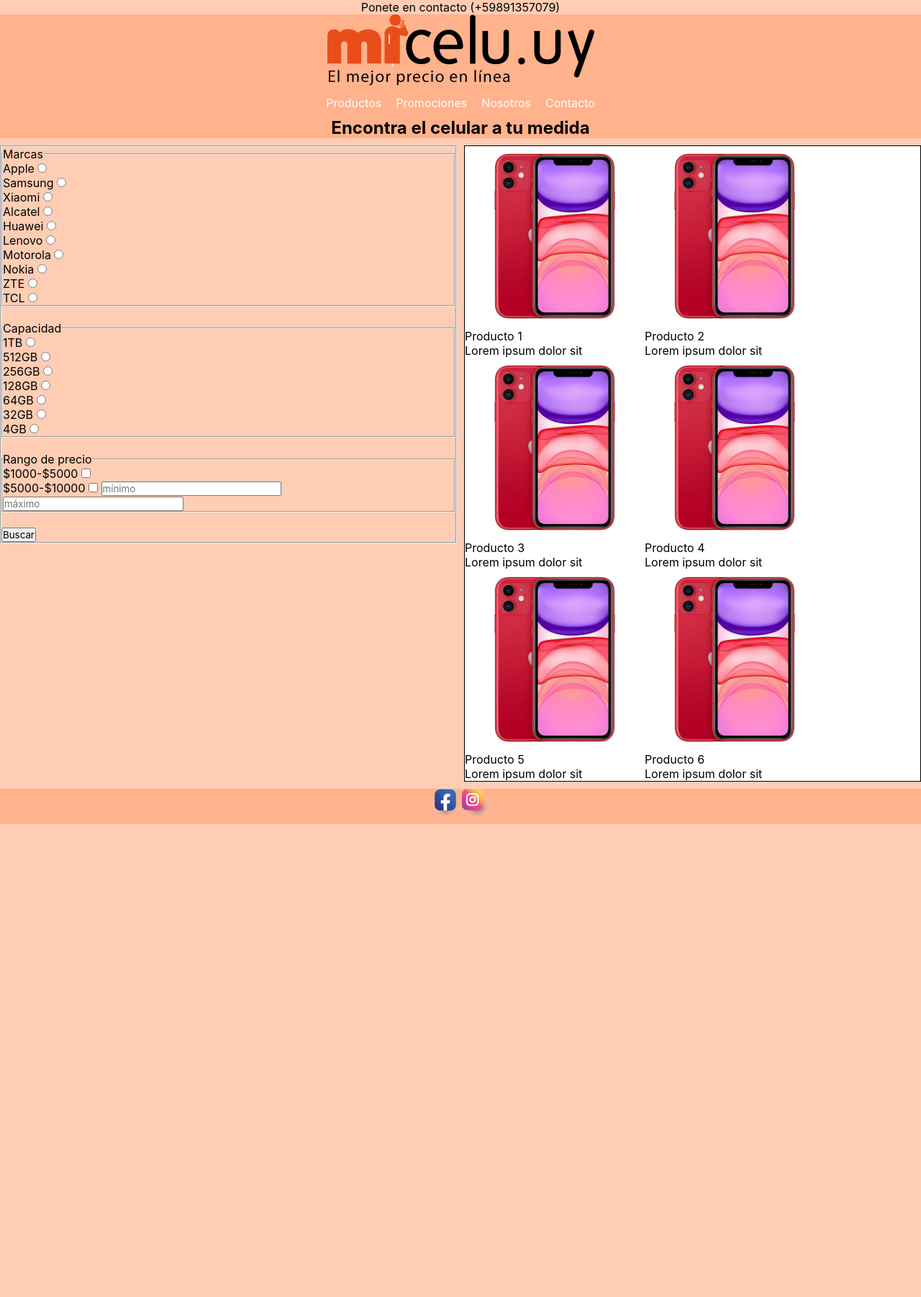
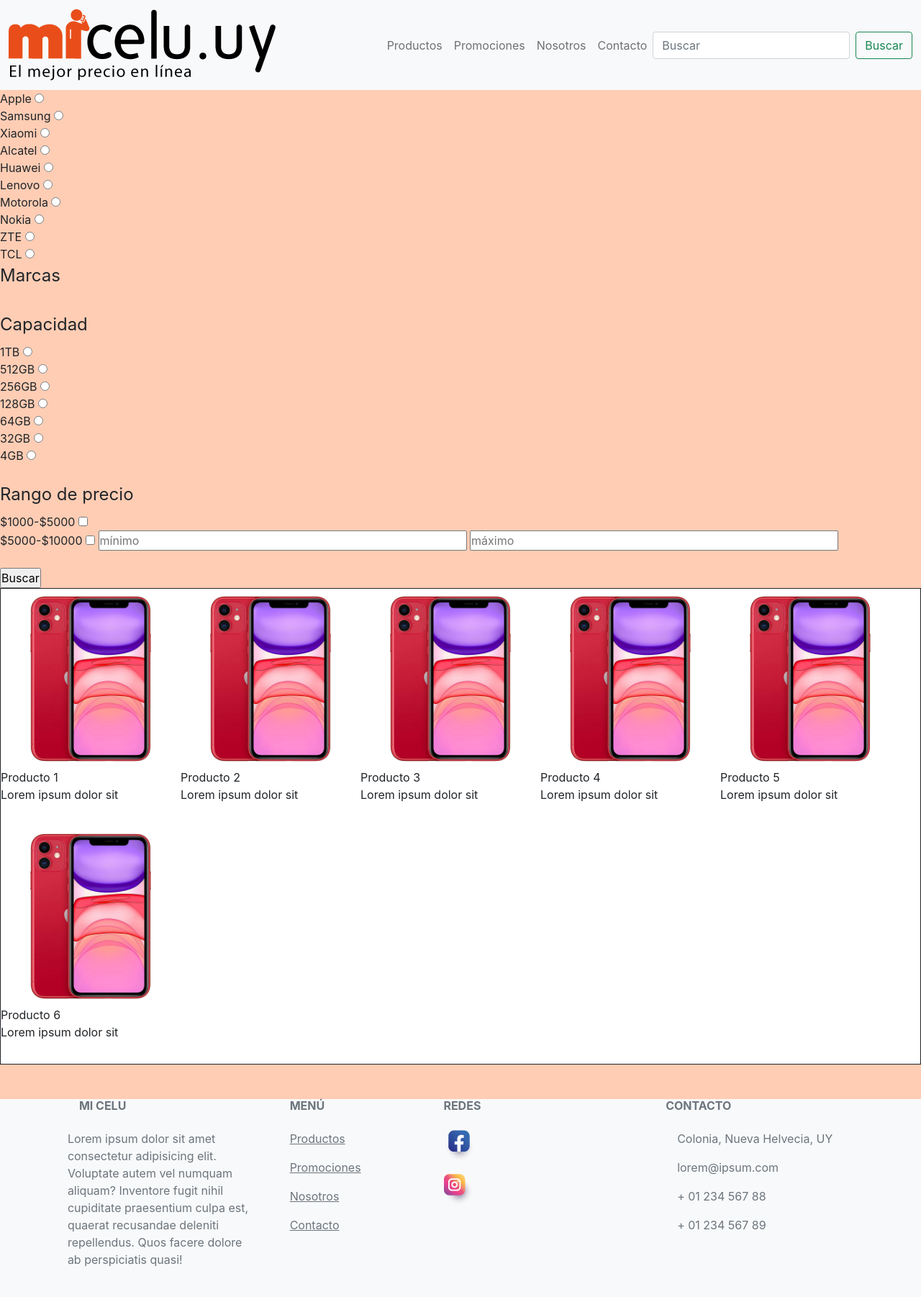
Before and after one commit to EmiGaucher/repoMicelu, a plain HTML site: page vistas/productos.html in a window 1280 px wide. Shown: the whole page at 72% size. Before the commit the page ends 1145 px from the top, so only its background shows below. Drawn offline with nearby package versions, Linux system fonts and the light colour scheme.

Commit message:
Update productos.html

```diff
--- a/vistas/productos.html
+++ b/vistas/productos.html
@@ -1,37 +1,47 @@
 <!DOCTYPE html>
 <html lang="en">
     <head>
-    <meta charset="UTF-8">
-    <meta http-equiv="X-UA-Compatible" content="IE=edge">
-    <meta name="viewport" content="width=device-width, initial-scale=1.0">
-    <title>Mi celu</title>
-    <link rel="shortcut icon" href="../img/favicom.png" type="image/x-icon">
+        <!-- Required meta tags -->
+        <meta charset="utf-8">
+        <meta name="viewport" content="width=device-width, initial-scale=1">
+
+        <!-- Bootstrap CSS -->
+        <link href="https://cdn.jsdelivr.net/npm/bootstrap@5.0.2/dist/css/bootstrap.min.css" rel="stylesheet" integrity="sha384-EVSTQN3/azprG1Anm3QDgpJLIm9Nao0Yz1ztcQTwFspd3yD65VohhpuuCOmLASjC" crossorigin="anonymous">
+        <!-- Mi CSS -->
         <link rel="stylesheet" href="../css/style.css">
+
+        <title>Micelu</title>
     </head>
 <body>
-    <div class="encabezado_top">
-        <p>Ponete en contacto (+59891357079)</p>
-    </div>
-<div id="contenedorgrid">
-
-    <nav class="botonera">
-        <a href="../index.html">
-        <img src="../img/Mi-celu-transparente.png" alt="logo de mi celu"></a>
-        <ul>
-            <li>
-                <a href="../vistas/productos.html">Productos</a>
+    <nav class="navbar navbar-expand-lg navbar-light bg-light" id="botonera">
+        <div class="container-fluid">
+            <a class="navbar-brand" href="../index.html">
+                <img src="../img/Mi-celu-transparente.png" alt="micelulogo">
+            </a>
+            <button class="navbar-toggler" type="button" data-bs-toggle="collapse" data-bs-target="#navbarText" aria-controls="navbarText" aria-expanded="false" aria-label="Toggle navigation">
+            <span class="navbar-toggler-icon"></span>
+            </button>
+            <div class="collapse navbar-collapse" id="navbarText">
+            <ul class="navbar-nav ms-auto mb-2 mb-lg-0">
+                <li class="nav-item">
+                <a class="nav-link" aria-current="page" href="#">Productos</a>
                 </li>
-            <li>
-                <a href="../vistas/promociones.html">Promociones </a>
+                <li class="nav-item">
+                <a class="nav-link" href="../vistas/promociones.html">Promociones</a>
                 </li>
-            <li>
-                <a href="../vistas/nosotros.html">Nosotros</a>
+                <li class="nav-item">
+                <a class="nav-link" href="../vistas/nosotros.html">Nosotros</a>
                 </li>
-            <li>
-                <a href="../vistas/contacto.html">Contacto</a>
+                <li class="nav-item">
+                <a class="nav-link" href="../vistas/contacto.html">Contacto</a>
                 </li>
             </ul>
-            <h1>Encontra el celular a tu medida</h1>
+            <form class="d-flex">
+                <input class="form-control me-2" type="search" placeholder="Buscar" aria-label="Search">
+                <button class="btn btn-outline-success" type="submit">Buscar</button>
+            </form>
+            </div>
+        </div>
         </nav>
     <section class="principal">
     <fieldset>
@@ -140,14 +150,61 @@
         </div>
 
     </main>
-    <footer class="pie">
-        <a href="https://www.facebook.com/EstampaNueva" target="_blank">
-        <img src="../img/facebook_footer.png" alt="facebook_footer">
-        </a>
-        <a href="https://www.instagram.com/nueva.estampa/" target="_blank">
-        <img src="../img/instagram_footer.png" alt="instagram_footer">
-        </a>
+<!-- Empieza Footer -->
+<footer class="text-center text-lg-start bg-light text-muted">
+    <section class="">
+        <div class="container text-center text-md-start mt-5">
+        <div class="row mt-3">
+            <div class="col-md-3 col-lg-4 col-xl-3 mx-auto mb-4">
+            <!-- Contenido -->
+            <h6 class="text-uppercase fw-bold mb-4">
+                <i class="fas fa-gem me-3"></i>Mi Celu
+            </h6>
+            <p>Lorem ipsum dolor sit amet consectetur adipisicing elit. Voluptate autem vel numquam aliquam? Inventore fugit nihil cupiditate praesentium culpa est, quaerat recusandae deleniti repellendus. Quos facere dolore ab perspiciatis quasi!</p>
+            </div>
+            <div class="col-md-2 col-lg-2 col-xl-2 mx-auto mb-4">
+            <!-- Links -->
+            <h6 class="text-uppercase fw-bold mb-4">
+                Menú
+            </h6>
+            <p>
+                <a href="/vistas/productos.html" class="text-reset">Productos</a>
+            </p>
+            <p>
+                <a href="/vistas/promociones.html" class="text-reset">Promociones</a>
+            </p>
+            <p>
+                <a href="/vistas/nosotros.html" class="text-reset">Nosotros</a>
+            </p>
+            <p>
+                <a href="/vistas/contacto.html" class="text-reset">Contacto</a>
+            </p>
+            </div>
+
+            <div class="col-md-4 col-lg-3 col-xl-3 mx-auto mb-md-0 mb-4">
+            <h6 class="text-uppercase fw-bold mb-4">
+                Redes
+            </h6>
+            <p><a href="https://www.facebook.com/EstampaNueva" target="_blank"><img src="/img/facebook_footer.png" alt=""¿></a></p>
+            <p><a href="https://www.instagram.com/nueva.estampa" target="_blank"><img src="/img/instagram_footer.png" alt=""></a></p>
+            </div>
+
+
+            <div class="col-md-4 col-lg-3 col-xl-3 mx-auto mb-md-0 mb-4">
+            <h6 class="text-uppercase fw-bold mb-4">
+                Contacto
+            </h6>
+            <p><i class="fas fa-home me-3"></i> Colonia, Nueva Helvecia, UY</p>
+            <p>
+                <i class="fas fa-envelope me-3"></i>
+                lorem@ipsum.com
+            </p>
+            <p><i class="fas fa-phone me-3"></i> + 01 234 567 88</p>
+            <p><i class="fas fa-print me-3"></i> + 01 234 567 89</p>
+            </div>
+        </div>
+        </div>
+    </section>
     </footer>
-</div>
 </body>
 </html>
```
Lines whose indentation alone changed are shown as unchanged.
